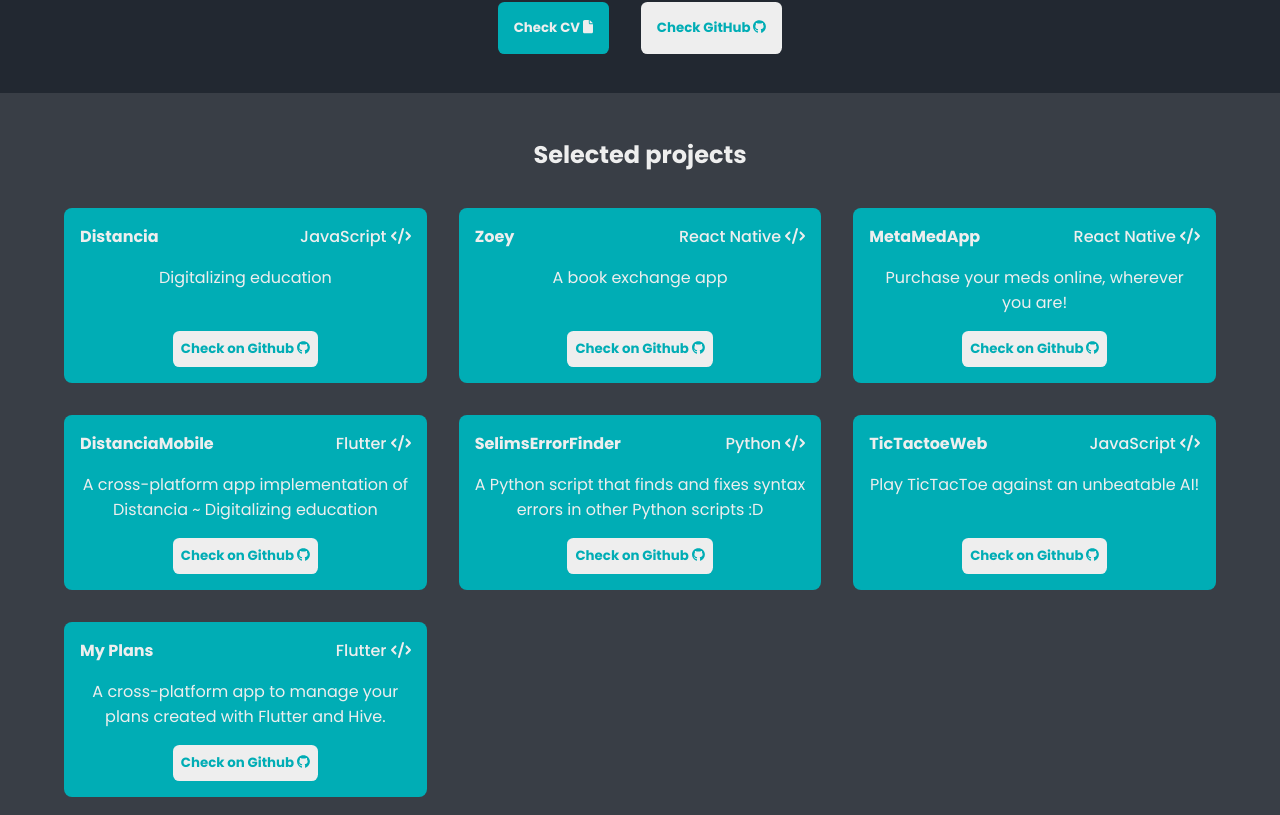
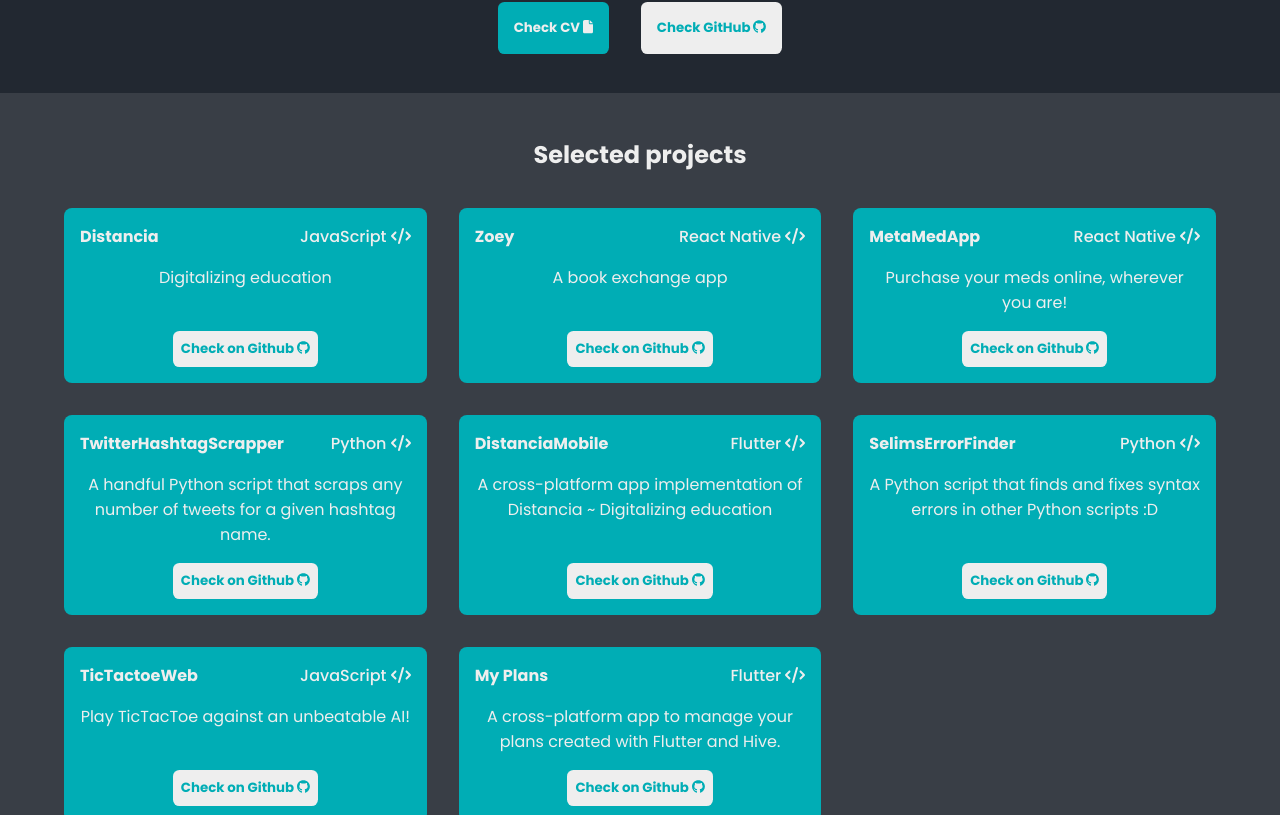
Before and after one commit to selimellieh72/portfolio, a React (Create React App) app: page / in a window 1280 px wide. Shown: the part 443-1258 px from the top of the page. Built offline with nearby package versions, Linux system fonts and the light colour scheme.

Commit message:
Added TwitterHashtagScrapper

```diff
--- a/src/Components/Projects/Projects.js
+++ b/src/Components/Projects/Projects.js
@@ -20,6 +20,13 @@ const PROJECTS = [
     description: "Purchase your meds online, wherever you are!",
     github_link: "https://github.com/selimellieh72/MetaMedApp",
     technology: "React Native",
+  },
+  {
+    name: "TwitterHashtagScrapper",
+    description:
+      "A handful Python script that scraps any number of tweets for a given hashtag name.",
+    github_link: "https://github.com/selimellieh72/TwitterHashtagScrapper",
+    technology: "Python",
   },
   {
     name: "DistanciaMobile",
```
